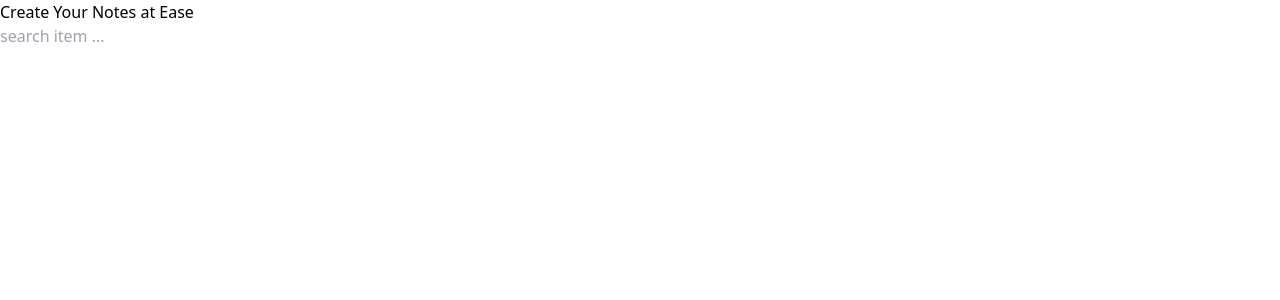
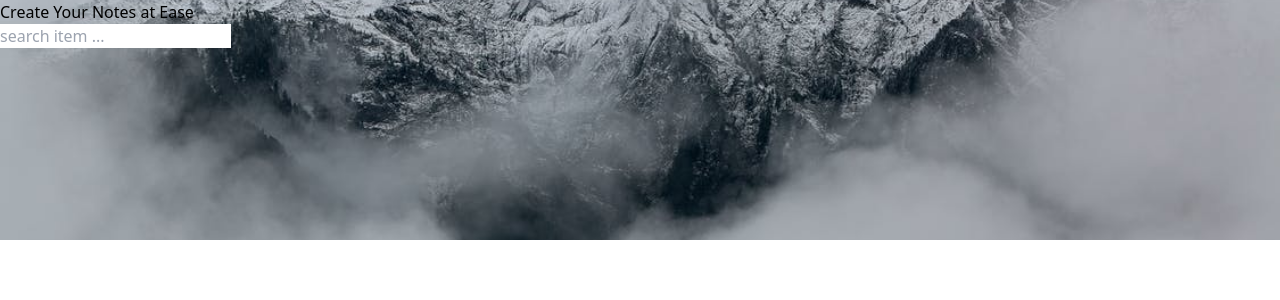
Before and after one commit to mananuf/Angular_Note_App, an Angular app: page / in a window 1280 px wide. Shown: the top 300 px of the page. Built offline with nearby package versions, Linux system fonts and the light colour scheme.

Commit message:
adds overlay effect to hero-image

```diff
--- a/src/styles.css
+++ b/src/styles.css
@@ -2,3 +2,27 @@
 @tailwind base;
 @tailwind components;
 @tailwind utilities;
+
+#image-section{
+    background-image: url('./assets/img/background1.jpeg');
+    background-repeat: no-repeat;
+    object-fit: contain;
+    background-position:center center;
+    background-size: cover;
+    width: 100%;
+    min-height: 30vh;
+}
+
+.overlay {
+    position: fixed;
+    display: none;
+    width: 100%;
+    height: 100%;
+    top: 0;
+    left: 0;
+    right: 0;
+    bottom: 0;
+    background-color: rgba(0, 0, 0, 0.555);
+    z-index: 2;
+    cursor: pointer;
+  }
```
